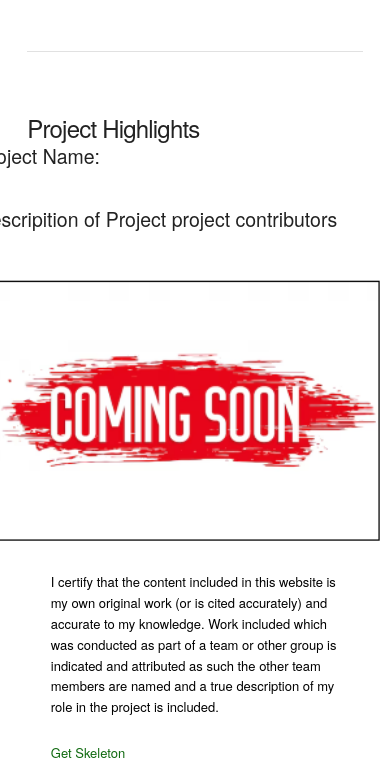
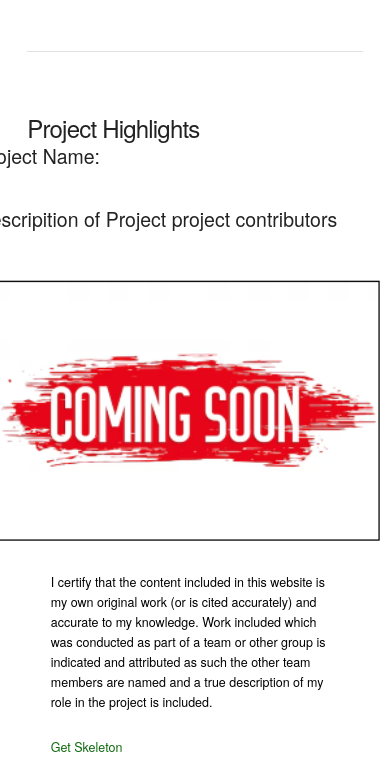
Before and after one commit to gilmore-ec/Portfolio-Site, a plain HTML site: page home.html in a window 390 px wide. Shown: the part 1720-2484 px from the top of the page. Drawn offline with nearby package versions, Linux system fonts and the light colour scheme.

Commit message:
More small fixes for mobile friendliness

```diff
--- a/assets/index.css
+++ b/assets/index.css
@@ -95,7 +95,7 @@ nav a:hover::before {
     margin-left: 7%;
     margin-right: 7%;
     color: black;
-    font-size: small;
+    font-size: smaller;
 }
 
 .downloadButton {
```
